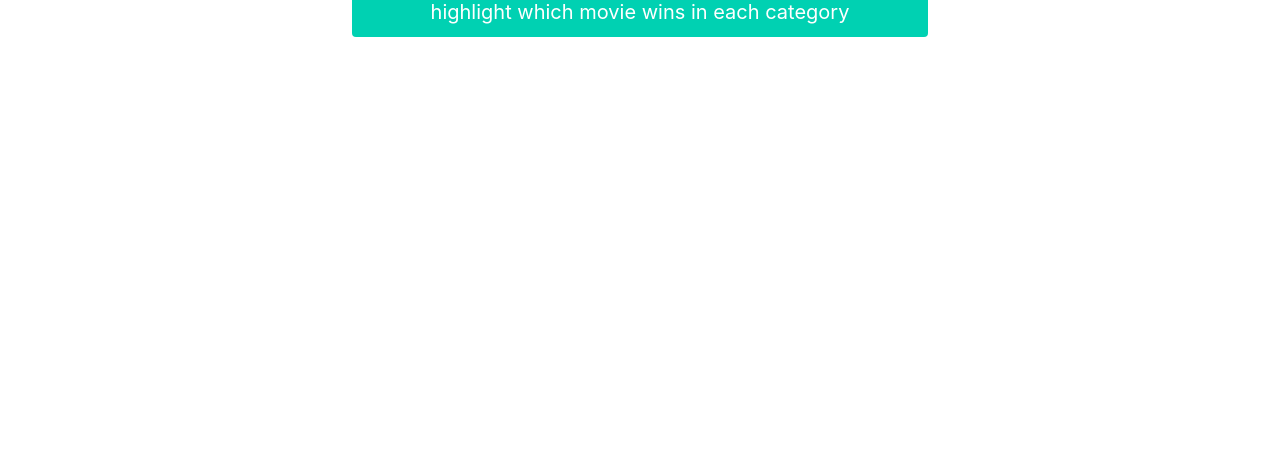
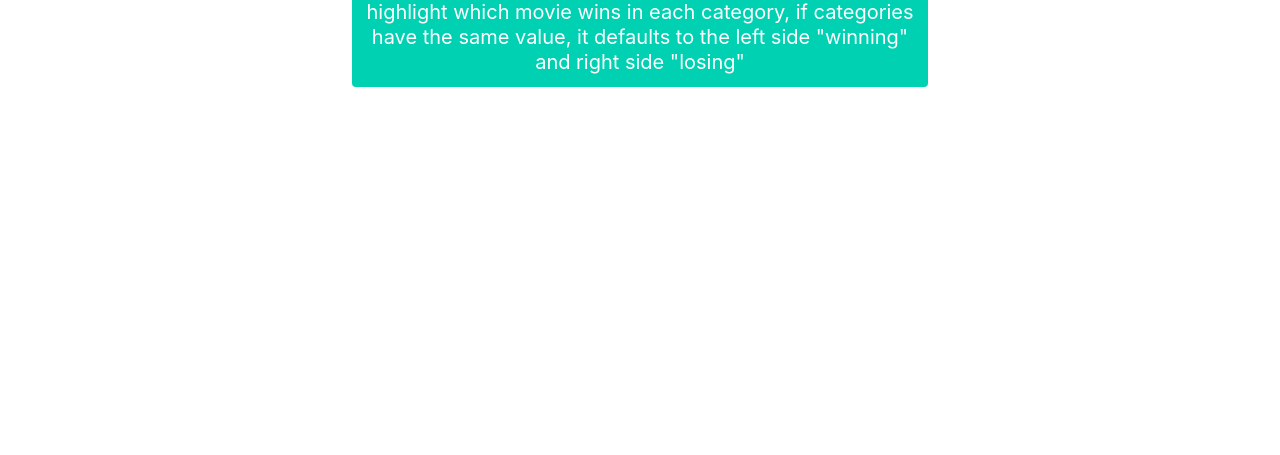
Before and after one commit to stelthdroid8/movie-comparison, a plain HTML site: page index.html in a window 1280 px wide. Shown: the part 345-800 px from the top of the page. Drawn offline with nearby package versions, Linux system fonts and the light colour scheme.

Commit message:
reword tutorial

```diff
--- a/index.html
+++ b/index.html
@@ -35,7 +35,7 @@
 
         <div class="column is-half notification is-primary tutorial">
             <h1 class="title">Search for a movie on both sides.</h1>
-            <p class="subtitle">We will compare different statistics of each movie and highlight which movie wins in each category</p>
+            <p class="subtitle">We will compare different statistics of each movie and highlight which movie wins in each category, if categories have the same value, it defaults to the left side "winning" and right side "losing"</p>
         </div>
     </div>
     <script src="./utils.js"></script>
```
